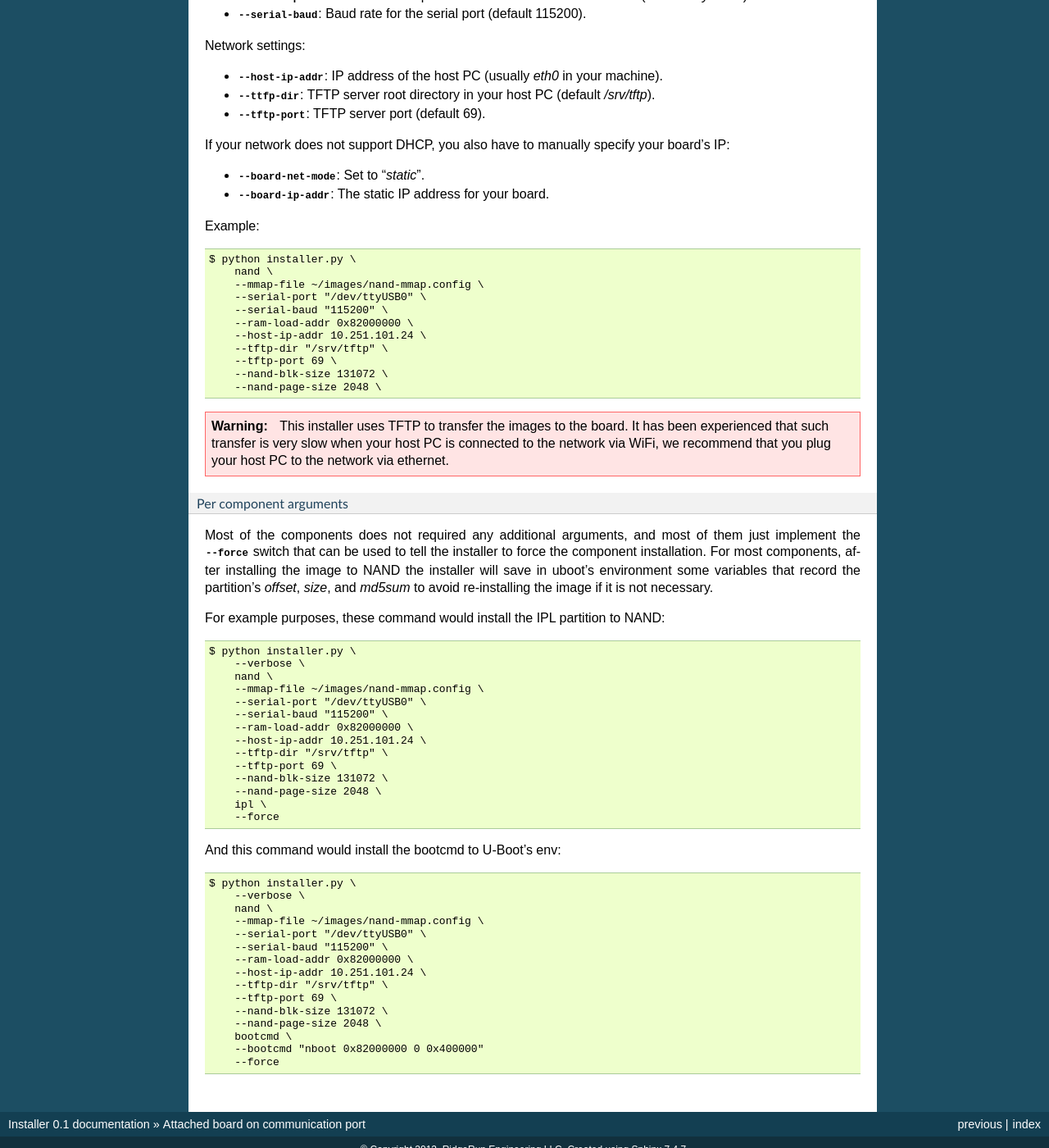
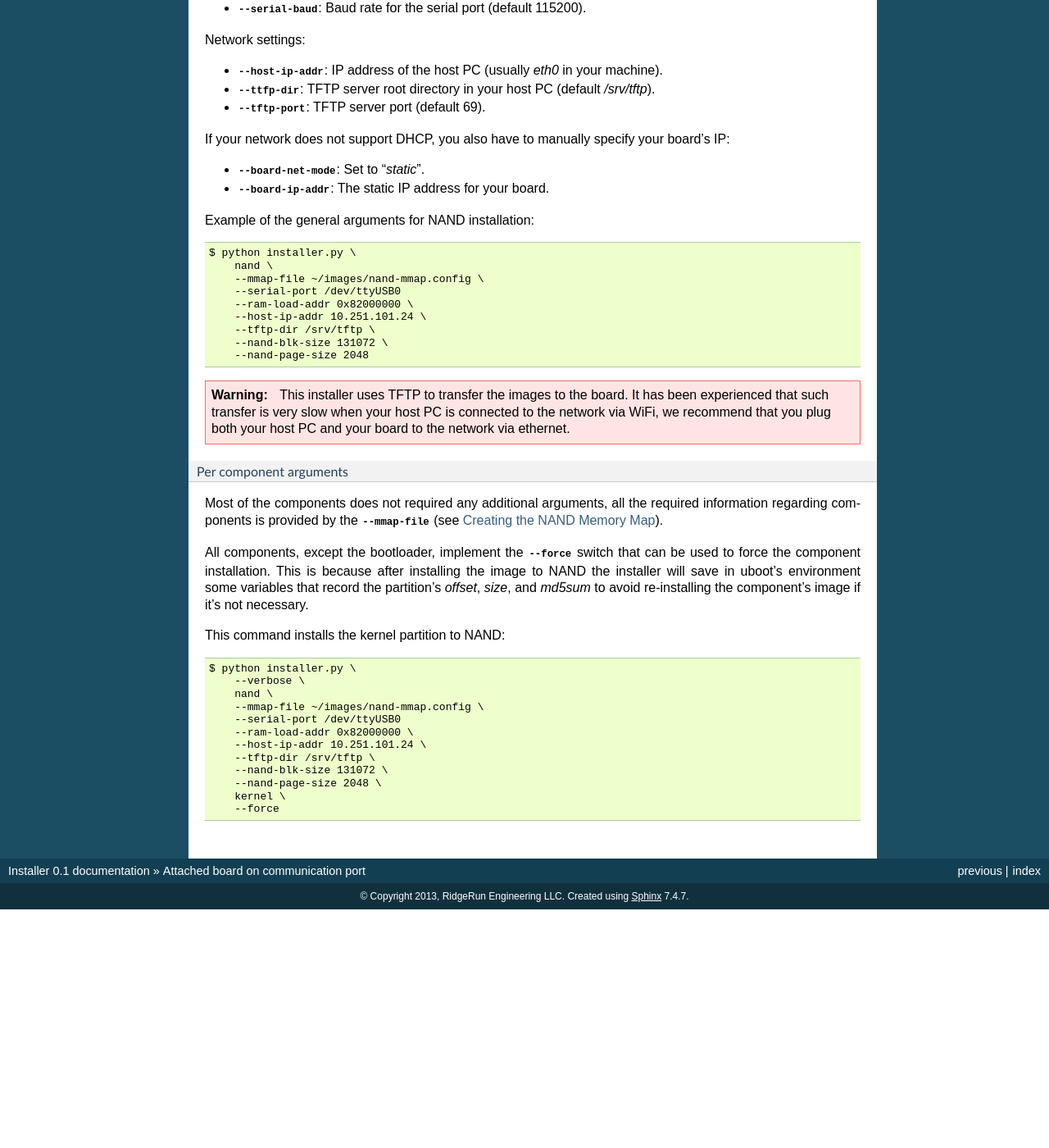
Before and after one commit to RidgeRun/openfd, a Sphinx documentation site: the page built from docs/attached-board.rst, in a window 1280 px wide and 1400 px high, scrolled down 3301 px. Shown: the whole window at 82% size. Built offline with Sphinx 7.4.7, drawn with Linux system fonts in a browser that asks for light colours; pages that are not in the unit, such as notebooks, are missing from menus; after the commit the page ends 4410 px from its top, so only the background shows below that; some of the changed text lies outside the part shown.

Commit message:
Updating existing documentation with the latest changes

```diff
--- a/docs/attached-board.rst
+++ b/docs/attached-board.rst
@@ -54,16 +54,10 @@
 
 The installation to NAND supports installing these components:
 
-* IPL: The *Initial Program Loader*, or UBL in the case of the DM36x.
-* Bootloader: U-Boot.
+* IPL: The *Initial Program Loader*, or UBL in the case of the DM36x
+* Bootloader: U-Boot
 * Kernel
 * Filesystem
-
-Additionally, you can use this installer to write some useful variables to
-U-Boot's environment.
-
-* Cmdline - writes the `bootargs` env variable, a.k.a the kernel's cmdline.
-* Bootcmd - writes the `bootcmd` env variable, useful to setup autoboot.
 
 Before anything, we have to setup the NAND memory map.
 
@@ -71,10 +65,10 @@
 ~~~~~~~~~~~~~~~~~~~~~~~~~~~~
 
 Take into account the following parameters for NAND memory in the DM36x Leopard
-Board:
+Board. You can obtain this information by issuing the `nand info` command
+in U-Boot.
 
 * NAND block size: 128Kb (131072 bytes, or 0x20000 in hex)
-* Nand page size: 2Kb (2048 bytes, or 0x0800 in hex)
 
 This is important as you will setup your memory map specifying how much NAND
 blocks you want for each partition.
@@ -175,11 +171,13 @@
 ..............
 
 For NAND installation, several general arguments are required.
+::
+    installer.py nand --help
 
 * :option:`--mmap-file`: Path to the memory map file that we created in the
   `Creating the NAND Memory Map`_ section.
-* :option:`--nand-blk-size`: The NAND block size (131072 for the DM36x)
-* :option:`--nand-page-size`: The NAND page size (2048 for the DM36x)
+* :option:`--nand-blk-size`: The NAND block size (131072 for the DM36x).
+* :option:`--nand-page-size`: The NAND page size (2048 for the DM36x).
 * :option:`--ram-load-addr`: RAM address to load components (hex or decimal).
   Before writing an image to NAND, the installer will first transfer your image
   via TFTP to RAM. This address indicates where in RAM the images will be
@@ -210,66 +208,47 @@
 * :option:`--board-net-mode`: Set to "`static`".
 * :option:`--board-ip-addr`: The static IP address for your board.
 
-Example:
+Example of the general arguments for NAND installation:
 ::
     $ python installer.py \
         nand \
         --mmap-file ~/images/nand-mmap.config \
-        --serial-port "/dev/ttyUSB0" \
-        --serial-baud "115200" \
+        --serial-port /dev/ttyUSB0
         --ram-load-addr 0x82000000 \
         --host-ip-addr 10.251.101.24 \
-        --tftp-dir "/srv/tftp" \
-        --tftp-port 69 \
+        --tftp-dir /srv/tftp \
         --nand-blk-size 131072 \
-        --nand-page-size 2048 \
+        --nand-page-size 2048
 
 .. warning:: This installer uses TFTP to transfer the images to the board. It has
   been experienced that such transfer is very slow when your host PC is
-  connected to the network via WiFi, we recommend that you plug your host
-  PC to the network via ethernet.
+  connected to the network via WiFi, we recommend that you plug both your host
+  PC and your board to the network via ethernet.
 
 Per component arguments
-............................
+.......................
 
-Most of the components does not required any additional arguments, and most of
-them just implement the :option:`--force` switch that can be used to tell the
-installer to force the component installation. For most components, after
+Most of the components does not required any additional arguments, all the
+required information regarding components is provided by the
+:option:`--mmap-file` (see `Creating the NAND Memory Map`_).
+
+All components, except the bootloader, implement the :option:`--force` switch
+that can be used to force the component installation. This is because after
 installing the image to NAND the installer will save in uboot's environment
 some variables that record the partition's `offset`, `size`, and `md5sum` to
-avoid re-installing the image if it is not necessary.
+avoid re-installing the component's image if it's not necessary.
 
-For example purposes, these command would install the IPL partition to NAND:
+This command installs the kernel partition to NAND:
 ::
     $ python installer.py \
         --verbose \
         nand \
         --mmap-file ~/images/nand-mmap.config \
-        --serial-port "/dev/ttyUSB0" \
-        --serial-baud "115200" \
+        --serial-port /dev/ttyUSB0
         --ram-load-addr 0x82000000 \
         --host-ip-addr 10.251.101.24 \
-        --tftp-dir "/srv/tftp" \
-        --tftp-port 69 \
+        --tftp-dir /srv/tftp \
         --nand-blk-size 131072 \
         --nand-page-size 2048 \
-        ipl \
+        kernel \
         --force
-
-And this command would install the bootcmd to U-Boot's env:
-::
-    $ python installer.py \
-        --verbose \
-        nand \
-        --mmap-file ~/images/nand-mmap.config \
-        --serial-port "/dev/ttyUSB0" \
-        --serial-baud "115200" \
-        --ram-load-addr 0x82000000 \
-        --host-ip-addr 10.251.101.24 \
-        --tftp-dir "/srv/tftp" \
-        --tftp-port 69 \
-        --nand-blk-size 131072 \
-        --nand-page-size 2048 \
-        bootcmd \
-        --bootcmd "nboot 0x82000000 0 0x400000"
-        --force
```
Also changed, not shown: other parts of docs/attached-board.rst (+7 -5 lines), docs/index.rst (+19 -18 lines).
